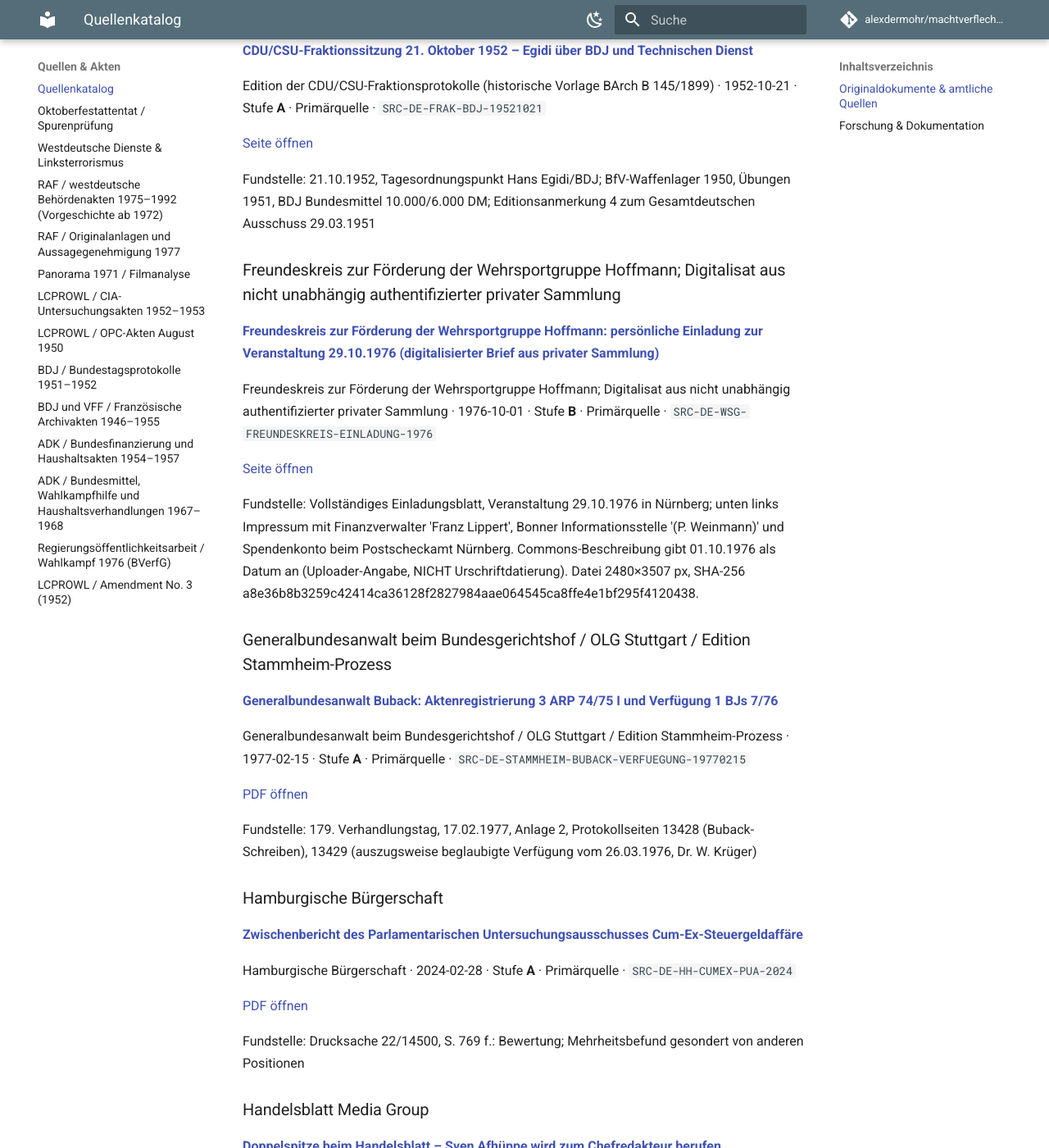
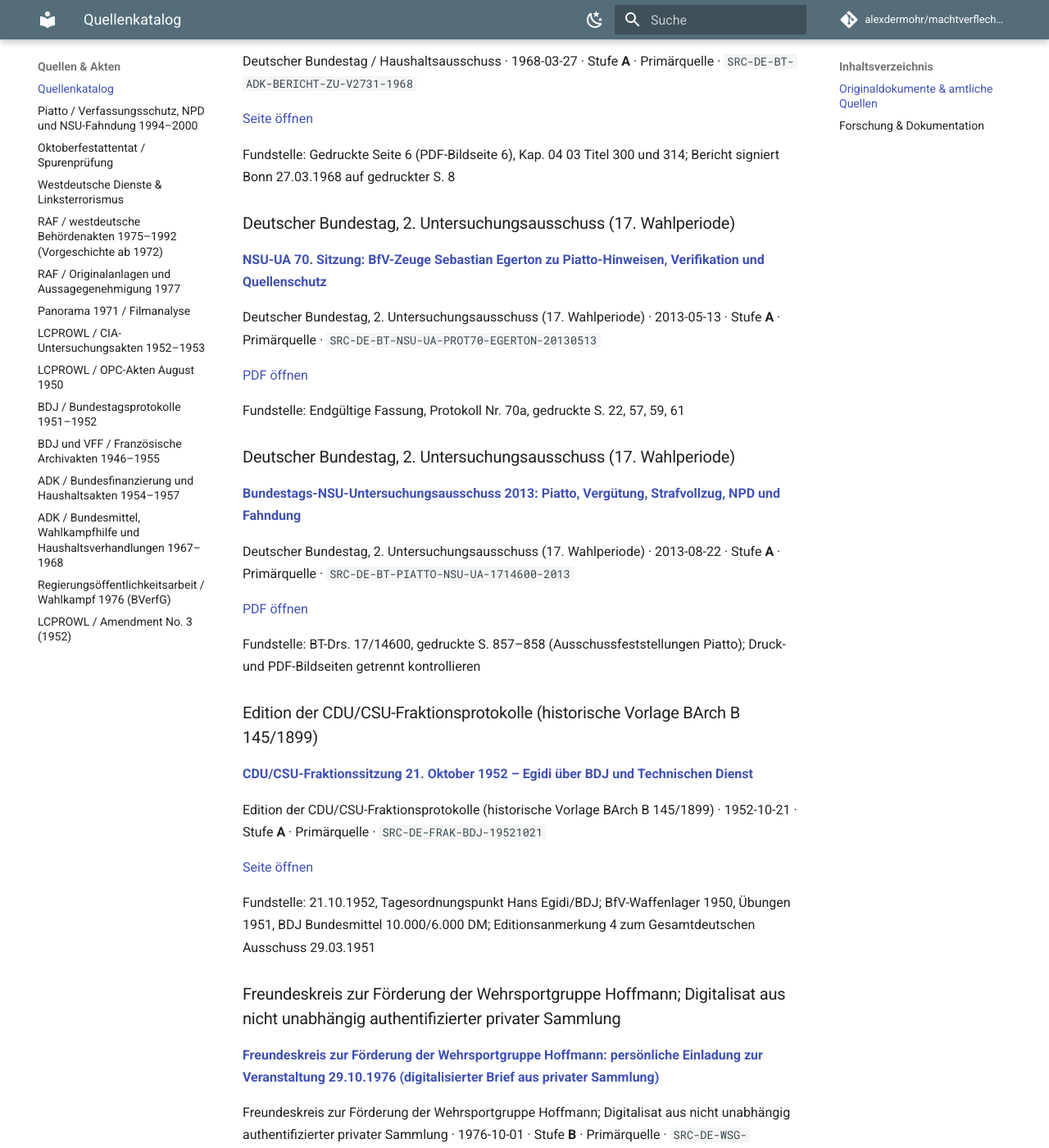
Before and after one commit to alexdermohr/machtverflechtungen, an MkDocs documentation site: the page built from docs/quellen/index.md, in a window 1280 px wide and 1400 px high, scrolled down 27978 px. Shown: the whole window at 82% size. Built offline with MkDocs 1.6.1 and Material for MkDocs 9.7.7, drawn with Linux system fonts in a browser that asks for light colours; comment, search, counter and statistics services are not loaded; some of the changed text lies outside the part shown.

Commit message:
docs: register Piatto sources and publish study in portal

```diff
--- a/docs/quellen/index.md
+++ b/docs/quellen/index.md
@@ -828,6 +828,17 @@
 
 Fundstelle: Fragen 4–6, gedruckte S. 3–5
 
+<a id="src-de-bt-piatto-br-1403979-20000810"></a>
+### Deutscher Bundestag / Bundesregierung
+
+**[Bundesregierung 2000: Zusammenarbeit von BKA und BfV mit rechtsextremem V-Mann](https://dserver.bundestag.de/btd/14/039/1403979.pdf)**
+
+Deutscher Bundestag / Bundesregierung · 2000-08-10 · Stufe **A** · Primärquelle · `SRC-DE-BT-PIATTO-BR-1403979-20000810`
+
+[PDF öffnen](https://dserver.bundestag.de/btd/14/039/1403979.pdf)
+
+Fundstelle: BT-Drs. 14/3979, gedruckte S. 2–4; Regierungsantwort und Fragen der Abgeordneten getrennt
+
 <a id="src-de-bt-okt-1613527-2009"></a>
 ### Deutscher Bundestag / Bundesregierung
 
@@ -1059,6 +1070,28 @@
 
 Fundstelle: Gedruckte Seite 6 (PDF-Bildseite 6), Kap. 04 03 Titel 300 und 314; Bericht signiert Bonn 27.03.1968 auf gedruckter S. 8
 
+<a id="src-de-bt-nsu-ua-prot70-egerton-20130513"></a>
+### Deutscher Bundestag, 2. Untersuchungsausschuss (17. Wahlperiode)
+
+**[NSU-UA 70. Sitzung: BfV-Zeuge Sebastian Egerton zu Piatto-Hinweisen, Verifikation und Quellenschutz](https://dserver.bundestag.de/btd/17/CD14600/Protokolle/Protokoll-Nr%2070a.pdf)**
+
+Deutscher Bundestag, 2. Untersuchungsausschuss (17. Wahlperiode) · 2013-05-13 · Stufe **A** · Primärquelle · `SRC-DE-BT-NSU-UA-PROT70-EGERTON-20130513`
+
+[PDF öffnen](https://dserver.bundestag.de/btd/17/CD14600/Protokolle/Protokoll-Nr%2070a.pdf)
+
+Fundstelle: Endgültige Fassung, Protokoll Nr. 70a, gedruckte S. 22, 57, 59, 61
+
+<a id="src-de-bt-piatto-nsu-ua-1714600-2013"></a>
+### Deutscher Bundestag, 2. Untersuchungsausschuss (17. Wahlperiode)
+
+**[Bundestags-NSU-Untersuchungsausschuss 2013: Piatto, Vergütung, Strafvollzug, NPD und Fahndung](https://dserver.bundestag.de/btd/17/146/1714600.pdf)**
+
+Deutscher Bundestag, 2. Untersuchungsausschuss (17. Wahlperiode) · 2013-08-22 · Stufe **A** · Primärquelle · `SRC-DE-BT-PIATTO-NSU-UA-1714600-2013`
+
+[PDF öffnen](https://dserver.bundestag.de/btd/17/146/1714600.pdf)
+
+Fundstelle: BT-Drs. 17/14600, gedruckte S. 857–858 (Ausschussfeststellungen Piatto); Druck- und PDF-Bildseiten getrennt kontrollieren
+
 <a id="src-de-frak-bdj-19521021"></a>
 ### Edition der CDU/CSU-Fraktionsprotokolle (historische Vorlage BArch B 145/1899)
 
@@ -1682,6 +1715,28 @@
 
 Fundstelle: Interview 24/1971: Friedhof Buckow/Waffen; Aussagegenehmigung 2.–4.04.1970, Antrag 08.03./Unterschrift 02.05.; Vermerk Ermittlungsakten Bl. 47a
 
+<a id="src-de-bt-hib-piatto-20130415"></a>
+### Deutscher Bundestag, Parlamentsnachrichten (hib)
+
+**[Bundestags-hib 200/2013: Brandenburgs Verfassungsschutz und Piatto vor dem NSU-Ausschuss](https://www.bundestag.de/webarchiv/presse/hib/2013_04/01-254136)**
+
+Deutscher Bundestag, Parlamentsnachrichten (hib) · 2013-04-15 · Stufe **B** · Sekundär-/Forschungsquelle · `SRC-DE-BT-HIB-PIATTO-20130415`
+
+[Seite öffnen](https://www.bundestag.de/webarchiv/presse/hib/2013_04/01-254136)
+
+Fundstelle: hib 200/2013; Bericht zur öffentlichen Aussage von Gordian Meyer-Plath und zur JVA-Postkontrolle; Originalvernehmung in UA-Protokoll Nr. 64a separat
+
+<a id="src-de-bt-hib-piatto-20170120"></a>
+### Deutscher Bundestag, Parlamentsnachrichten (hib)
+
+**[Bundestags-hib 33/2017: Piatto, Jörg Milbradt, NPD-Funktion und Waffen-SMS](https://www.bundestag.de/webarchiv/presse/hib/2017_01/489366-489366)**
+
+Deutscher Bundestag, Parlamentsnachrichten (hib) · 2017-01-20 · Stufe **B** · Sekundär-/Forschungsquelle · `SRC-DE-BT-HIB-PIATTO-20170120`
+
+[Seite öffnen](https://www.bundestag.de/webarchiv/presse/hib/2017_01/489366-489366)
+
+Fundstelle: hib 33/2017, öffentliche Ausschusssitzung mit Jörg Milbradt: Bericht zu Quelle, NPD-Auftrag und SMS vom 25.08.1998
+
 <a id="src-de-zeit-schueler-urbach-1971"></a>
 ### DIE ZEIT / Hans Schueler
 
--- a/mkdocs.yml
+++ b/mkdocs.yml
@@ -88,6 +88,7 @@
       - Offene Hypothesen: generated/hypotheses.md
   - Quellen & Akten:
       - Quellenkatalog: quellen/index.md
+      - Piatto / Verfassungsschutz, NPD und NSU-Fahndung 1994–2000: quellen/piatto-verfassungsschutz-justiz-npd-nsu-1994-2000.md
       - Oktoberfestattentat / Spurenprüfung: quellen/oktoberfestattentat-1980-spurenpruefung.md
       - Westdeutsche Dienste & Linksterrorismus: quellen/westdeutsche-dienste-linksterrorismus-1968-1996.md
       - RAF / westdeutsche Behördenakten 1975–1992 (Vorgeschichte ab 1972): quellen/raf-westdeutsche-staatsakten-1975-1992.md
```
Also changed, not shown: other parts of docs/quellen/index.md (+1 -1 lines), docs/quellen/piatto-verfassungsschutz-justiz-npd-nsu-1994-2000.md (added, +88 -0 lines), 1 other file.
